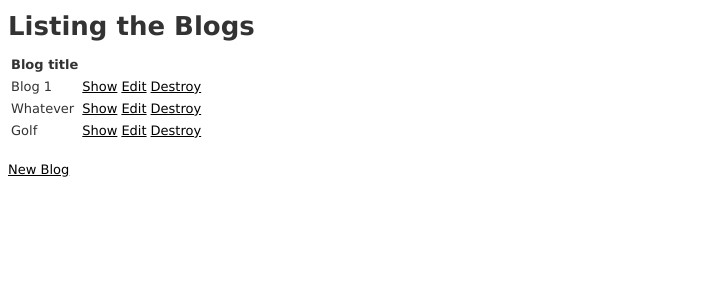
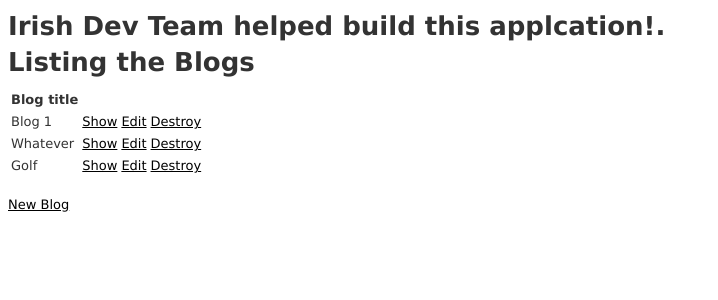
Before and after one commit to waynerochford/RailsBlog, a Rails app: page /blogs in a window 1280 px wide. Shown: the top 300 px of the page, without its empty margins (0-718 px from the left). Run offline with Rails 7, Linux system fonts and the light colour scheme; data comes from the database, SQL or seed files in the repository; style sheets or scripts are compiled from the project's sources; some libraries are stand-ins or nearby versions.

Commit message:
Added info about the IrishDevTeam

```diff
--- a/app/views/layouts/application.html.erb
+++ b/app/views/layouts/application.html.erb
@@ -2,6 +2,7 @@
 <html>
 <head>
   <title>BlogSca</title>
+  <h1>Irish Dev Team helped build this applcation!.</h1>
   <%= stylesheet_link_tag    'application', media: 'all', 'data-turbolinks-track' => true %>
   <%= javascript_include_tag 'application', 'data-turbolinks-track' => true %>
   <%= csrf_meta_tags %>
```
